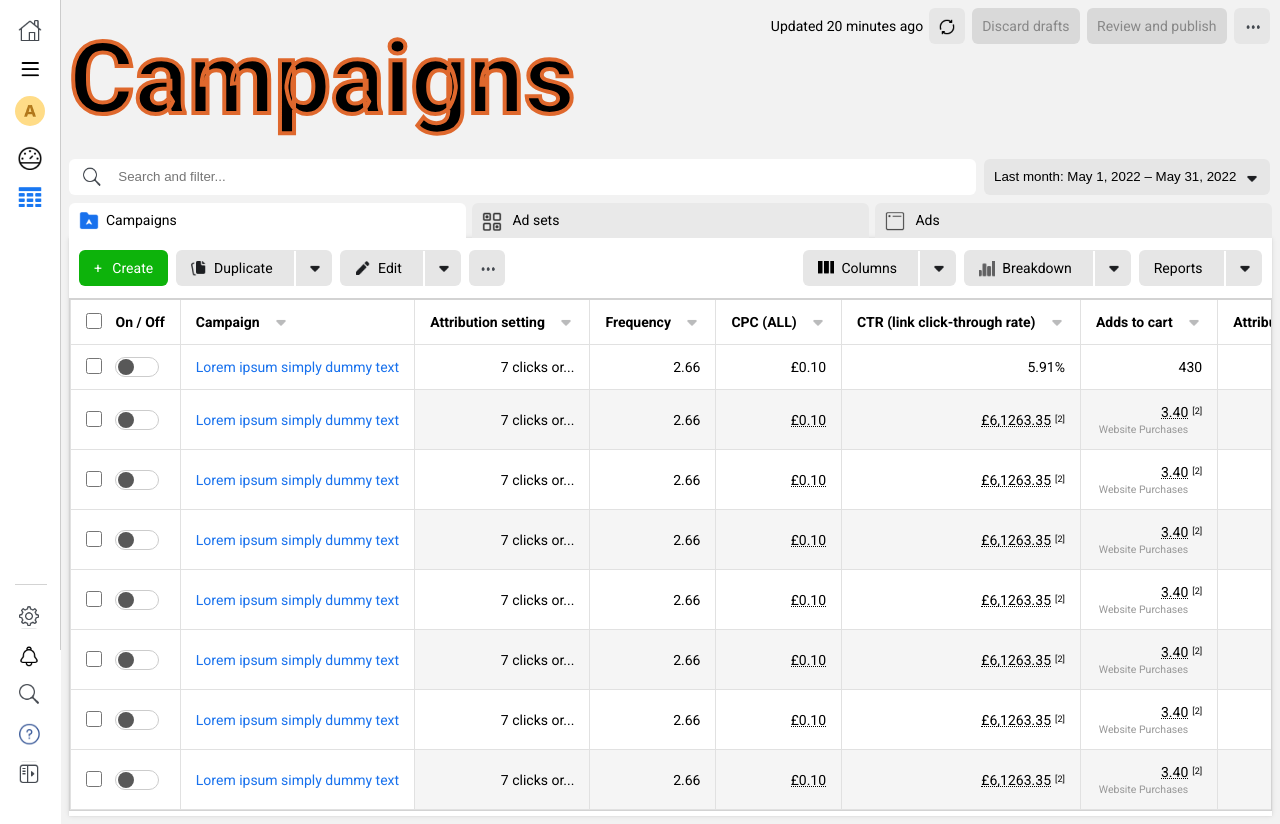
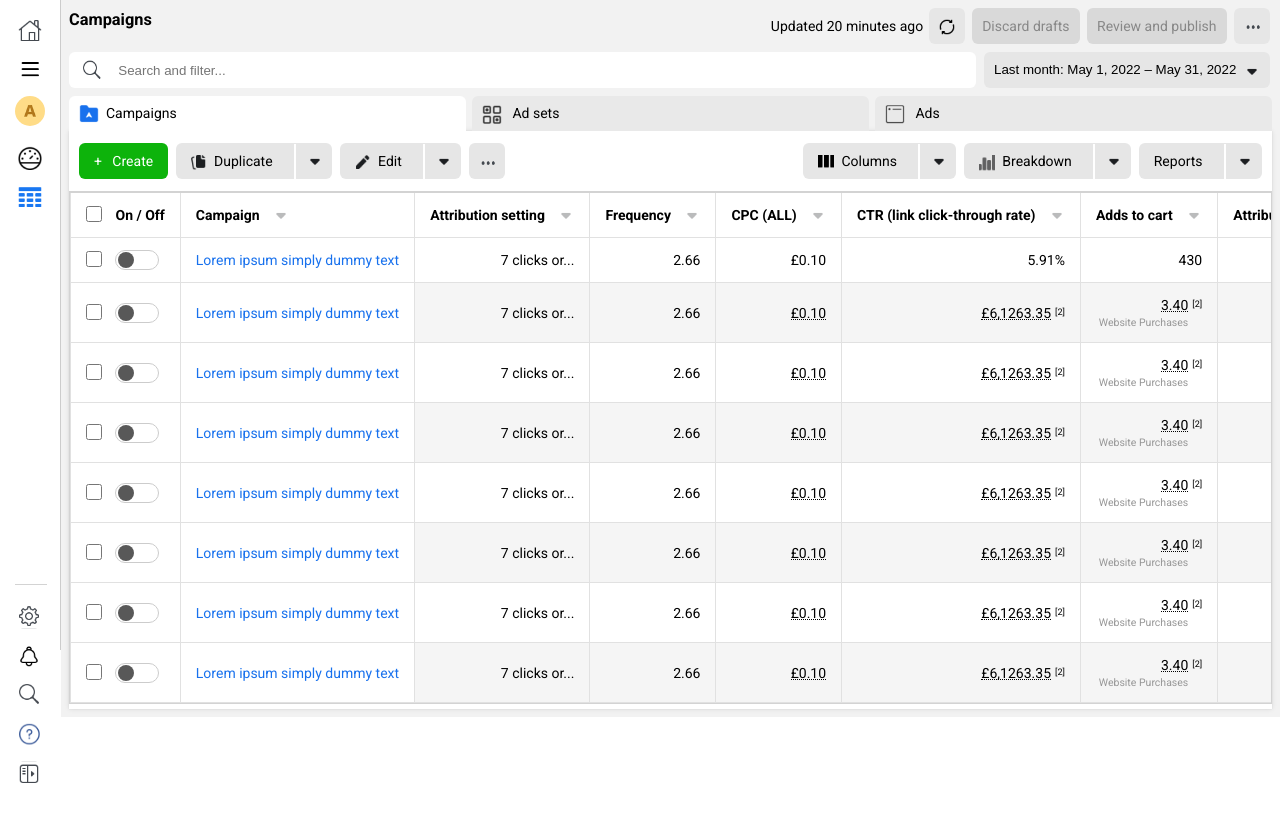
Before and after one commit to imran-portfolio/dashboard-3, a plain HTML site: page index.html in a window 1280 px wide. After the commit the page ends 800 px from the top, so only its background shows below. Drawn offline with Linux system fonts and the light colour scheme.

Commit message:
Update index.html

```diff
--- a/index.html
+++ b/index.html
@@ -52,8 +52,7 @@
     </div>
     <div class="main_container">
     <div class="top_bar">
-    <h3 style="font-size: 100px;
-    -webkit-text-stroke: 4px #df682d;">Campaigns</h3>
+    <h3>Campaigns</h3>
     <div class="topbar_right">
     	<span class="updated_time">Updated 20 minutes ago</span>
         <a href="#" class="btn btn_refresh"><span class="icon icon_refresh"></span></a>
```
